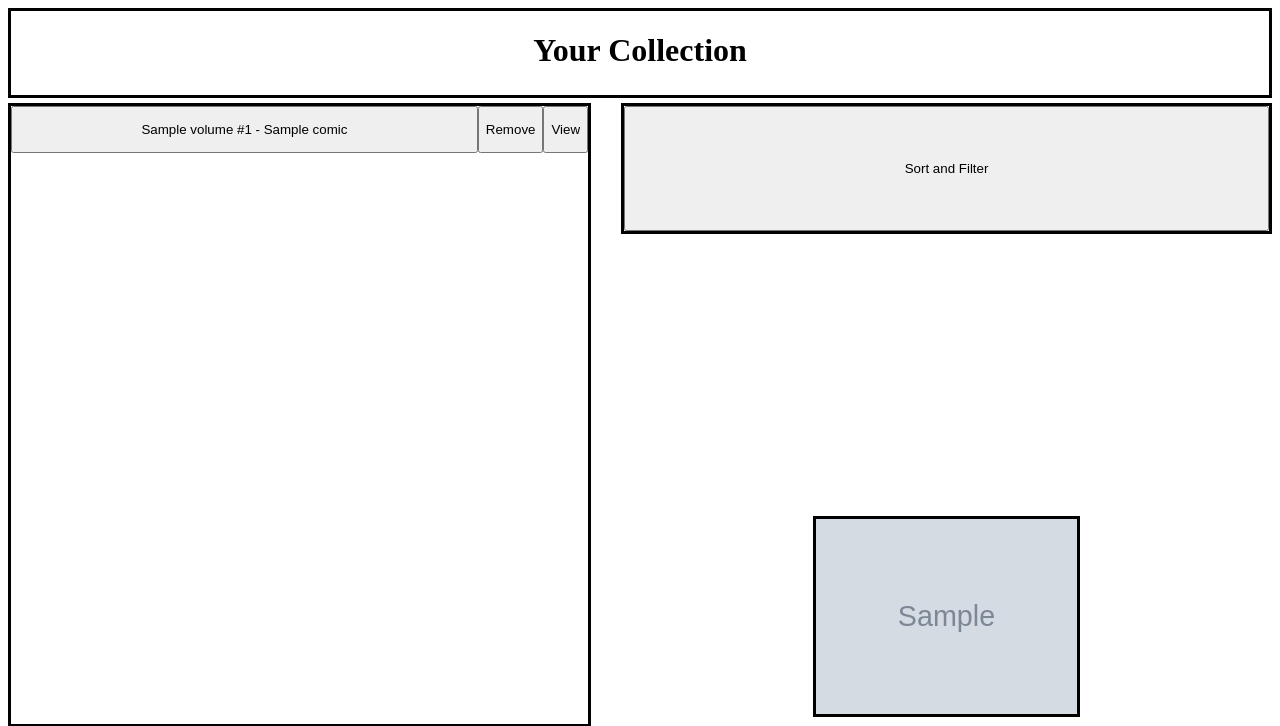
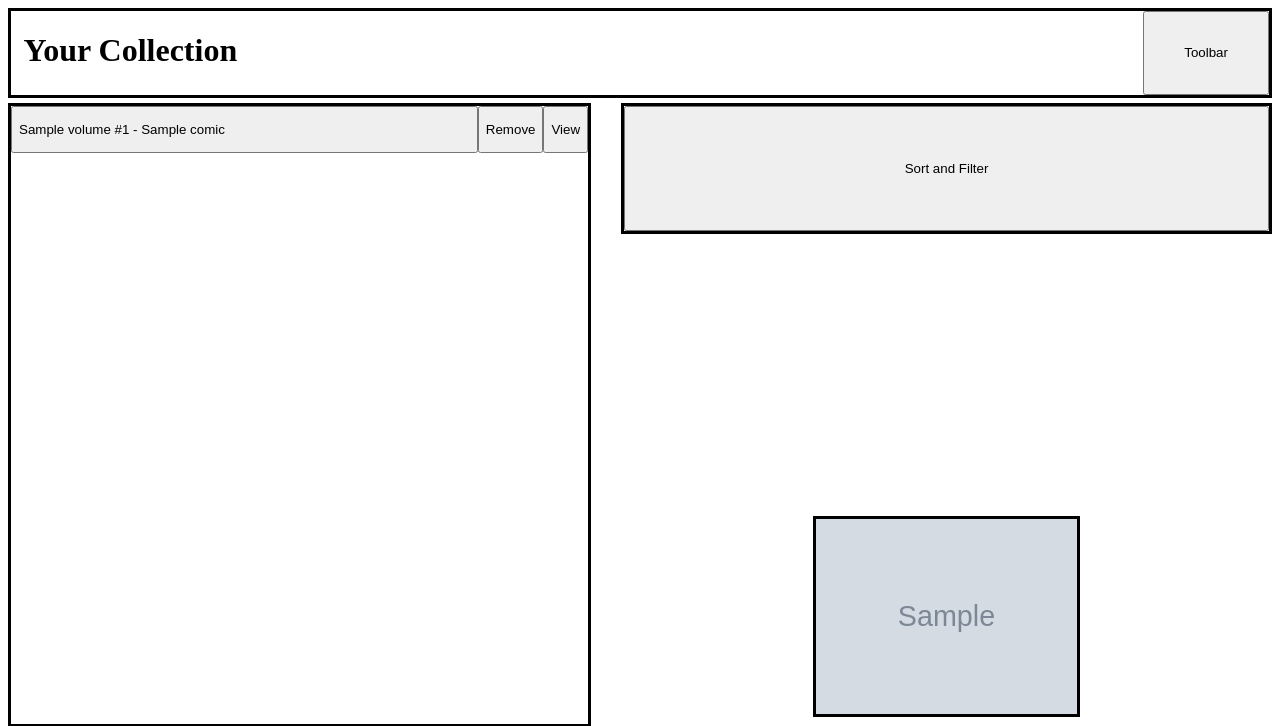
Before and after one commit to Alcor2814/AWT_Coursework, a Python web app: template templates/collection.html in a window 1280 px wide. Shown: the top 726 px of the page. Run offline with Jinja, Linux system fonts and the light colour scheme; the template is opened without the code that fills it: most values are stand-ins (such as "Sample title", 1, 10 or a date in 2020); grey boxes marked "Sample" are stand-in pictures.

Commit message:
Commits images, adds simple toolbar, reformats to work with toolbar

```diff
--- a/static/css/collection.css
+++ b/static/css/collection.css
@@ -1,3 +1,7 @@
+.title h1{
+	margin-left:1%;
+}
+
 .content{
 	max-height:80%;
 }
@@ -47,6 +51,7 @@
 
 .previewButton{
 	flex-grow:5;
+	text-align:left;
 }
 
 .formButton{
--- a/static/css/stylesheet.css
+++ b/static/css/stylesheet.css
@@ -1,8 +1,14 @@
 .title{
 	display:flex;
 	justify-content:center;
+	text-align:center;
 	border-style: solid;
 	flex-grow:1;
+}
+
+.title h1{
+	margin-left:auto;
+	margin-right:auto;
 }
 
 /* Dropdown content */
@@ -26,8 +32,15 @@
 }
 
 .toolbar{
-	right:50px;
-	position:absolute;
+	margin-left:auto;
+	width:10%;
+	position:inline-block;
+	height:100%;
+}
+
+.toolbarButton{
+	width:100%;
+	height:100%;
 }
 
 .information{
--- a/templates/collection.html
+++ b/templates/collection.html
@@ -2,12 +2,23 @@
 <head>
 	<link rel="stylesheet" href="{{ url_for('static', filename='css/stylesheet.css') }}">
 	<link rel="stylesheet" href="{{ url_for('static', filename='css/collection.css') }}">
-	<script src="{{url_for('static', filename='scripts/collection.js')}}"></script>
+	<script src="{{url_for('static', filename='js/collection.js')}}"></script>
 </head>
 <body onload='previewComic("{{collection[0]['image']['small_url']}}")'>
 <div class="overall">
 	<div class="title">
 		<h1> Your Collection </h1>
+		<div class="toolbar">
+			<button class="toolbarButton">
+				Toolbar
+			</button>
+			<div class="toolbar-content">
+				<a onclick="window.location.href='{{url_for('search')}}'">Search</a>
+				<a onclick="window.location.href='{{url_for('collection')}}'">Collection</a>
+				<a onclick="window.location.href='{{url_for('weekly')}}'">Weekly</a>
+				<a onclick="window.location.href='{{url_for('homepage')}}'">Homepage</a>
+			</div>
+		</div>
 	</div>
 	<div class="content">
 		<div id="left">
```
Also changed, not shown: static/img/Books.png (added), static/img/Calendar.png (added), static/img/Hamburger.png (added), static/img/Home.png (added), static/img/Log Out.png (added), static/img/Search.png (added), static/js/collection.js (renamed from static/scripts/collection.js), var/database.db.
